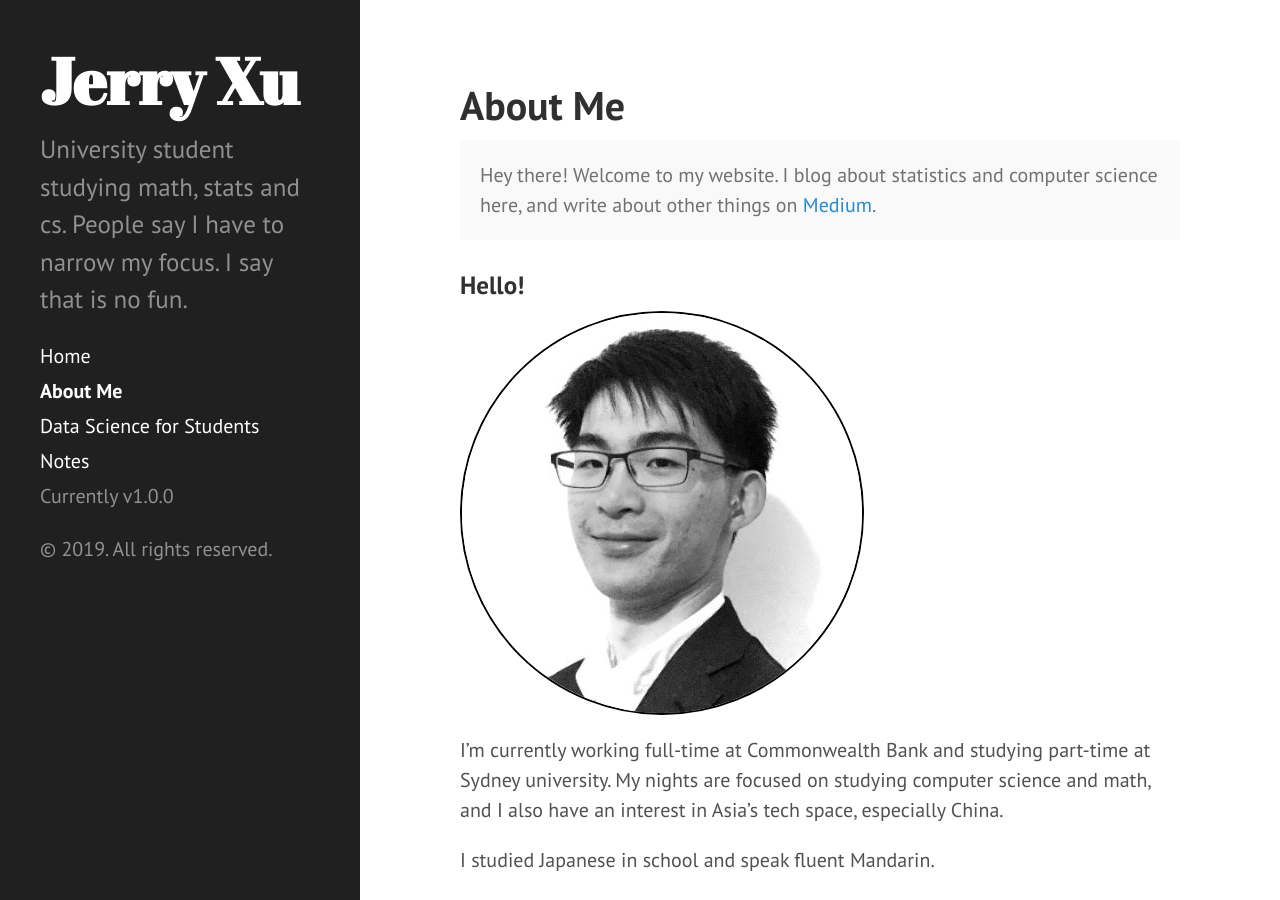
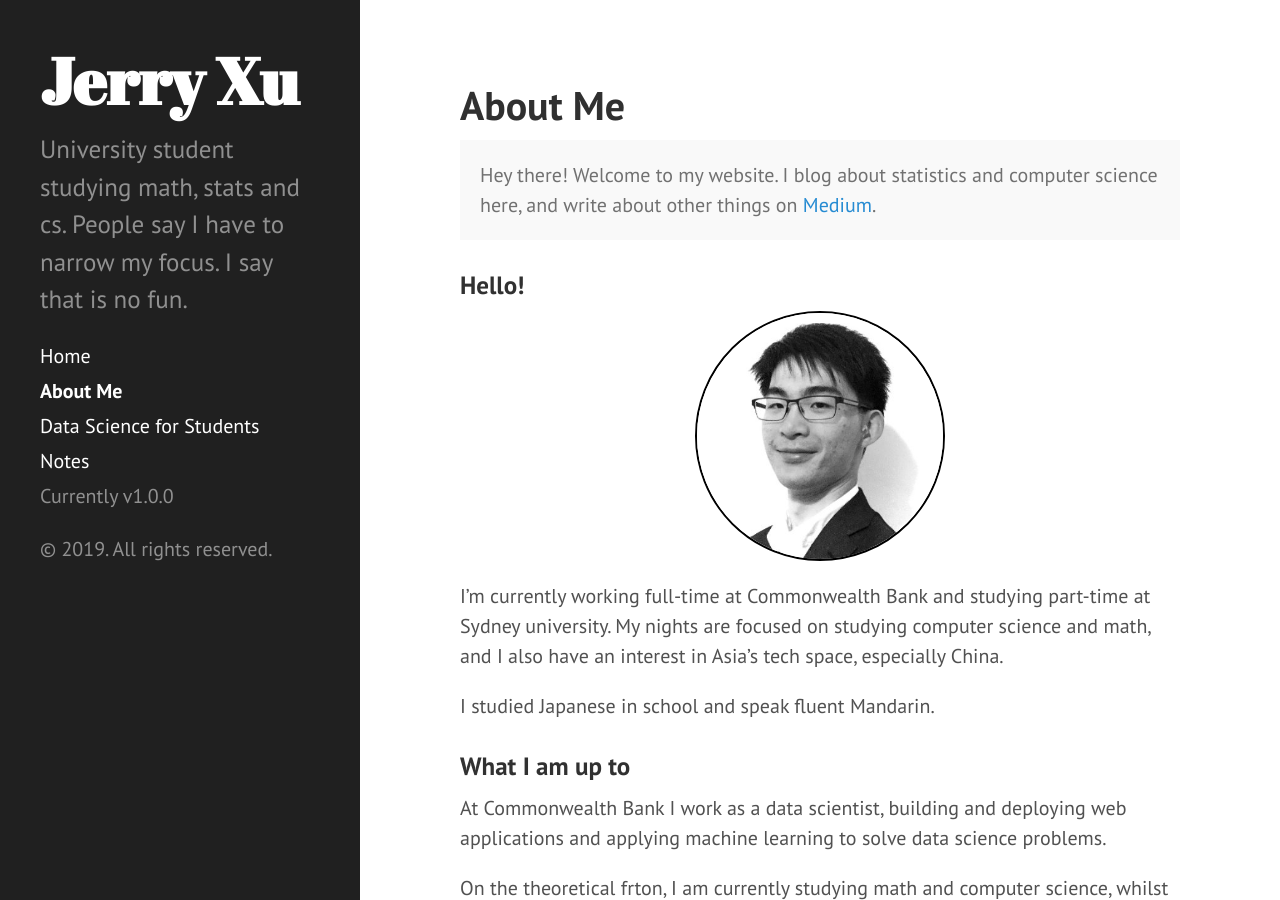
Before and after one commit to jerry-ye-xu/jerry-ye-xu.github.io, a Jekyll site: the page built from about.md, in a window 1280 px wide and 900 px high. Built offline with Jekyll 4.4.1, drawn with Linux system fonts in a browser that asks for light colours.

Commit message:
formatting

```diff
--- a/about.md
+++ b/about.md
@@ -9,7 +9,9 @@ title: About Me
 
 ### Hello!
 
-<img src="/public/dp.jpg" sizes="250x250" alt="Profile Picture" align="center" style="position:relative;display:block;border-radius:90%;border-style:solid;border-color:black;border-width: 2.5px;">
+<p align="center">
+	<img src="/public/dp.jpg" width="250" height="250" alt="Profile Picture" align="center" style="position:relative;display:block;border-radius:90%;border-style:solid;border-color:black;border-width: 2.5px;">
+</p>
 
 
 I'm currently working full-time at Commonwealth Bank and studying part-time at Sydney university. My nights are focused on studying computer science and math, and I also have an interest in Asia's tech space, especially China.
```
